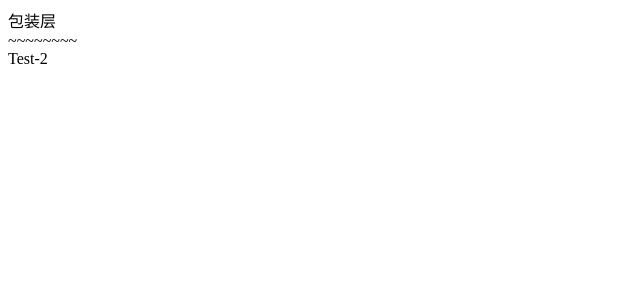
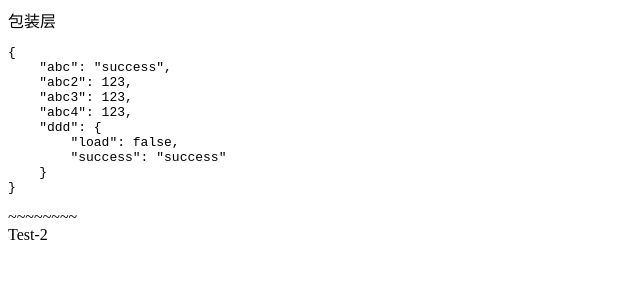
Before and after one commit to zkp442910864/webpack5-react, a React app: page /#/test2 in a window 1280 px wide. Shown: the top 300 px of the page, without its empty margins (0-640 px from the left). Built offline with nearby package versions, Linux system fonts and the light colour scheme; the HTML template or start-up script is replaced by a standard one.

Commit message:
refactor🎨:

```diff
--- a/package.json
+++ b/package.json
@@ -39,6 +39,7 @@
 		"react-dom": "^17.0.2",
 		"react-redux": "^7.2.4",
 		"react-router": "5.2.0",
-		"react-router-dom": "^5.2.0"
+		"react-router-dom": "^5.2.0",
+		"redux": "^4.1.0"
 	}
 }
--- a/src/main.tsx
+++ b/src/main.tsx
@@ -1,21 +1,20 @@
 import React from 'react';
 import ReactDom from 'react-dom';
 import {RouterView} from '@/router';
+import {Provider} from 'react-redux';
+import store from '@/store';
 
-
-try {
-
+// 主入口
 const Main = () => {
 
-
     return (
-            // 渲染路由页面
+        // 仓库
+        <Provider store={store}>
+            {/* 渲染路由页面 */}
             <RouterView/>
+        </Provider>
     );
 }
 
+// window.store = store;
 ReactDom.render(<Main />, document.getElementById('root'));
-
-} catch (error) {
-    console.error(error);
-}
--- /dev/null
+++ b/src/store/config.ts
@@ -0,0 +1,174 @@
+
+// 触发函数传入的值
+export interface IMapFunData {
+    state: IOBJ;
+    data: any;
+    callback: (res?: any) => void;
+    allState: IOBJ;
+    dispatch: any;
+    type: string;
+    /**
+     * 异步接口产生的状态
+     */
+    asyncStatus?: 'load' | 'success' | 'fail';
+};
+export type TMap = {
+    /**
+     * 传入的 callback 不执行的话，会导致 Promise 一直处理在 pending状态
+     *
+     * 普通处理函数， callback 执不执行，影响不大（需要手动执行）
+     *
+     * 异步函数 createAsyncAction，这里面会自动执行
+     */
+    [key: string]: (obj: IMapFunData & {dispatch: (o: {type: string, payload: any}) => void}) => void
+};
+
+// actions 接受到的值
+export interface TActionData {
+    type: string;
+    dispatch: any;
+    callback: (res?: any) => void;
+    payload?: any;
+    allState: IOBJ;
+    asyncStatus?: 'load' | 'success' | 'fail';
+}
+
+
+/**
+ * 获取模块
+ * @param arr {module: any, namespace: string}[]
+ * @returns {[namespace]: module}
+ */
+export const getReducersModule = (arr: {module: any, namespace: string}[]) => {
+    const obj: any = {};
+    arr.forEach((item) => {
+        obj[item.namespace] = item.module;
+    })
+    return obj;
+}
+
+/**
+ * 二次封装 dispatch
+ * @param dispatch 执行函数
+ * @param allState 所有state
+ * @param type 匹配类型
+ * @param payload 参数
+ * @returns Promise<{dispatchData, res}>
+ */
+export const dispatchPackage = (dispatch: any, allState: IOBJ, type: string, payload?: any) => {
+    return new Promise((rel, rej) => {
+        dispatch({
+            type,
+            payload,
+            allState,
+            dispatch,
+            callback (res: any) {
+                // const dispatchData = {
+                //     type,
+                //     payload,
+                // }
+
+                if (res && res.fail) {
+                    rej(res);
+                } else {
+                    rel(res);
+                }
+            }
+        });
+    });
+}
+
+/**
+ * 异步函数
+ * 同一个函数里，处理不同的逻辑
+ * @param obj IMapFunData 参数
+ * @param valKey 存放数据的key 该 key对应的值是一个对象（如果没有这个值会默认为 {}）
+ * @param requestFun 异步函数
+ * @returns (obj: IMapFunData) => void
+ */
+export const asyncAction = (obj: IMapFunData, valKey: string, requestFun: (params: IOBJ) => Promise<any>) => {
+    const {state, callback, allState, dispatch, asyncStatus, type, data: params} = obj;
+    const value: IOBJ = state[valKey] = (state[valKey] instanceof Object) ? state[valKey] : {};
+    const change = (status: string) => {
+        // console.log({
+        //     type,
+        //     payload: params,
+        //     asyncStatus: status,
+        //     allState,
+        //     callback
+        // })
+        dispatch({
+            type,
+            payload: params,
+            asyncStatus: status,
+            allState,
+            callback
+        } as TActionData);
+    }
+
+
+    if (asyncStatus === 'success' || asyncStatus === 'fail') {
+        callback(value);
+    } else if (asyncStatus !== 'load') {
+        value.load = true;
+        value.fail = undefined;
+
+        // 这里不能在同一个任务里调用 dispatch，所以放到下一个任务了
+        // setTimeout(() => {
+        //     change('load');
+        // }, 0);
+        Promise.resolve().then(() => {
+            change('load');
+        });
+
+        requestFun(params).then((res) => {
+            value.load = false;
+            value.fail = undefined;
+            value.success = res;
+            // console.log(dispatch)
+            change('success');
+        }).catch((err) => {
+            value.load = false;
+            value.fail = err;
+            value.success = undefined;
+            change('fail');
+        });
+    }
+
+}
+
+/**
+ * 生成 store模块
+ * @param namespace 模块名称
+ * @param defaultData 默认值
+ * @param mapFn 处理函数
+ * @returns 模块
+ */
+export const createReducersModule = (namespace: string, defaultData: IOBJ, mapFn: TMap) => {
+    return {
+        // 模块名称
+        namespace,
+        // 处理匹配
+        module: (state: IOBJ = defaultData, action: TActionData) => {
+
+            try {
+                if (action.type && !~action.type.indexOf('@@redux')) {
+                    // debugger
+                    action.callback = typeof action.callback === 'function' ? action.callback : (() => {});
+                    mapFn[action.type] && mapFn[action.type]({
+                        state,
+                        type: action.type,
+                        dispatch: action.dispatch,
+                        data: action.payload,
+                        callback: action.callback,
+                        allState: action.allState,
+                        asyncStatus: action.asyncStatus,
+                    });
+                }
+            } catch (error) {
+                console.error(error);
+            }
+            return Object.assign({}, state)
+        },
+    }
+}
--- /dev/null
+++ b/src/store/index.ts
@@ -0,0 +1,24 @@
+// import createStore from 'react-redux';
+import {createStore, Store, combineReducers, Dispatch} from 'redux';
+import {useDispatch, useSelector, useStore} from 'react-redux';
+import {getReducersModule, dispatchPackage} from './config';
+import test from './modules/test';
+import test2 from './modules/test2';
+
+// TODO: 要注意不要在 dispatch逻辑里调用 dispatch（可以放到下一个宏微任务）
+const reducer = combineReducers(getReducersModule([test, test2]));
+const store: Store<any, any> = createStore(reducer);
+
+// 获取 值和 触发函数
+export const useStoreModule = (fn: (state: any) => any) => {
+    const curStore = useStore();
+    const val = useSelector(fn);
+    const dispatch = useDispatch();
+    // 二次封装
+    const newDispatch = (type: string, payload?: any) => dispatchPackage(dispatch, curStore.getState(), type, payload);
+
+    return [val, newDispatch, dispatch] as [any, (type: string, payload?: any) => Promise<any>, Dispatch<any>];
+}
+
+export const dispatch = (type: string, payload?: any) => dispatchPackage(store.dispatch, store.getState(), type, payload)
+export default store;
--- /dev/null
+++ b/src/store/modules/test.ts
@@ -0,0 +1,36 @@
+import {createReducersModule, TMap, asyncAction} from '../config';
+
+// 默认值
+const defaultData = {
+    abc: 123,
+    abc2: 123,
+    abc3: 123,
+    abc4: 123,
+    ddd: {}
+};
+
+// {[key in keyof typeof defaultData]: any}
+// 处理函数
+const mapFn: TMap = {
+    asdf: ({state, data, callback, allState, dispatch, asyncStatus, type}) => {
+        state.abc = data;
+        callback();
+    },
+    assss: (obj) => asyncAction(obj, 'ddd', (params) => {
+        const {state, data, callback, allState, dispatch, asyncStatus, type} = obj;
+        // console.log(params);
+
+        return new Promise((rel, rej) => {
+            setTimeout(() => {
+                dispatch({
+                    type: 'asdf',
+                    payload: 'success',
+                });
+                rel('success');
+                // rej('fail');
+            }, 1000);
+        })
+    })
+}
+
+export default createReducersModule('test', defaultData, mapFn);
--- /dev/null
+++ b/src/store/modules/test2.ts
@@ -0,0 +1,21 @@
+import {createReducersModule, TMap} from '../config';
+
+// 默认值
+const defaultData = {
+    abc2: 123111,
+    abc22: 123,
+    abc32: 123,
+    abc42: 123,
+};
+
+// {[key in keyof typeof defaultData]: any}
+// 处理函数
+const mapFn: TMap = {
+    asdf2: ({state, data, callback, allState}) => {
+        console.log(allState)
+        state.abc = data;
+        callback();
+    }
+}
+
+export default createReducersModule('test2', defaultData, mapFn);
--- /dev/null
+++ b/src/types/commonType.d.ts
@@ -0,0 +1,4 @@
+
+interface IOBJ {
+    [key: string]: any
+}
--- a/src/views/home/index.tsx
+++ b/src/views/home/index.tsx
@@ -1,18 +1,30 @@
 import React, {FC, useEffect} from 'react';
 // import {useHistory} from 'react-router';
 // import {useRouterData} from '@/router';
+import {useStoreModule} from '@/store';
 
-const Main: FC = (props) => {
+const Main: FC = (props, context) => {
     // const router = useRouterData();
+    const [test, dispatch] = useStoreModule((state) => state.test);
 
-    // console.log(props);
     useEffect(() => {
-        // console.log(router);
+        // console.log(test)
+        // dispatch('asdf', 2)
+        // console.log(dispatch('assss', 1))
+        dispatch('assss', 1).then((res) => {
+            console.log(res);
+        }).catch((err) => {
+            console.log(err);
+        });
     }, [])
 
     return (
         <div>
             包装层
+            <pre>
+                {JSON.stringify(test, null, 4)}
+            </pre>
+            {/* 包装层 {JSON.stringify(store.getState())} */}
             <div >~~~~~~~~</div>
             {props.children}
         </div>
```
Also changed, not shown: 1 other file (tests, documents, lock files or other folders). Lines whose indentation alone changed are shown as unchanged.
